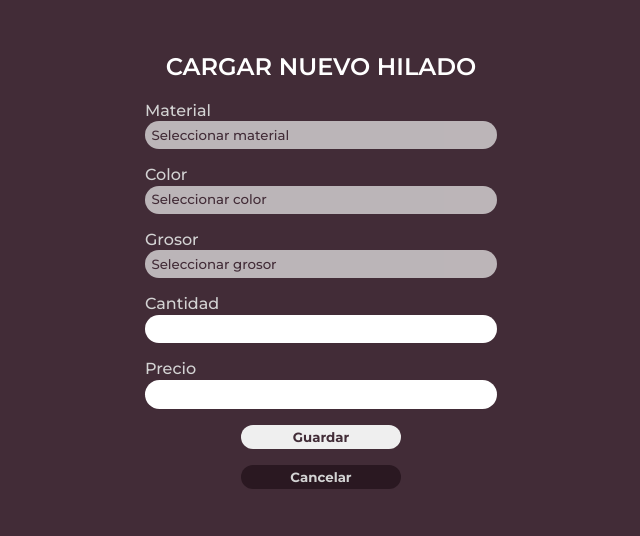
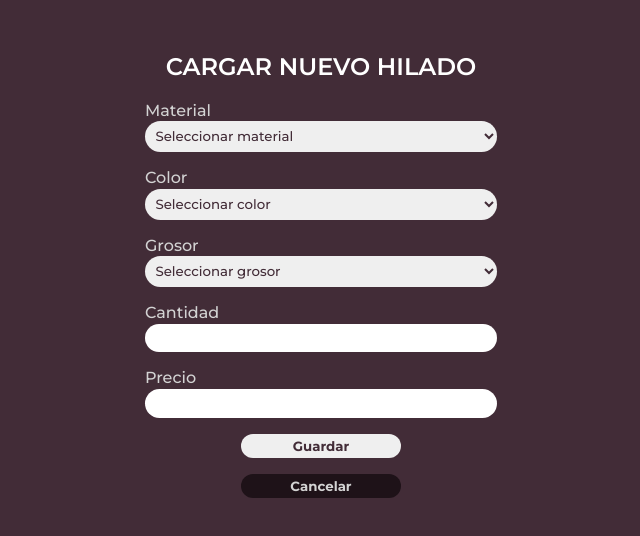
Before and after one commit to MaguRomera/crochet-manager-FRONT, a React (Vite) app: page /carga-stock in a window 1280 px wide. Shown: the top 536 px of the page, without its empty margins (319-959 px from the left). Built offline with nearby package versions, Linux system fonts and the light colour scheme.

Commit message:
El commit anterior no se ejecutó bien. Aquí están todos los arreglos correspondientes.

```diff
--- a/src/components/StockCard.jsx
+++ b/src/components/StockCard.jsx
@@ -1,11 +1,15 @@
 import { DeleteStockItem } from "./DeleteStockButton"
 import { useNavigate } from "react-router-dom"
+import { CrochetMContext } from "../contexts/crochet-manager-context"
+import { useContext } from "react"
 
 export function StockCard(props){
 
+    const {setIsEditing} = useContext(CrochetMContext);
     const navigate = useNavigate()
 
     const handleNav = () =>{
+        setIsEditing(false)
         navigate(`/editar-stock/${props.itemstock.id}`)
     }
 
--- a/src/contexts/crochet-manager-context.jsx
+++ b/src/contexts/crochet-manager-context.jsx
@@ -8,11 +8,13 @@ export function CrochetContextProvider(props){
     const [color, setColor] = useState("")
     const [grosor, setGrosor] = useState("")
     const [material, setMaterial] = useState("")
+    const [isEditing, setIsEditing] = useState(false);
 
     const CrochetMData = {
         color, setColor,
         grosor, setGrosor,
         material, setMaterial,
+        isEditing, setIsEditing
     }
     return(
         <CrochetMContext.Provider value={CrochetMData}>{props.children}</CrochetMContext.Provider>
--- a/src/routes/CargaStock.jsx
+++ b/src/routes/CargaStock.jsx
@@ -9,10 +9,12 @@ import { useNavigate } from "react-router-dom";
 
 export function CargaStock(){
 
-    const {color, grosor, material} = useContext(CrochetMContext)
+    const {color, grosor, material, isEditing, setIsEditing} = useContext(CrochetMContext)
     const [precio, setPrecio] = useState(1)
     const [cantidad, setCantidad] = useState(1)
     const navigate = useNavigate();
+
+    setIsEditing(true)
 
     const handleSubmit = (e) => {
         e.preventDefault();
@@ -41,15 +43,21 @@ export function CargaStock(){
             <form onSubmit={handleSubmit} className="form-carga-stock">
                 <span className="campo">
                     <label>Material</label>
-                    <SelectorMateriales/>
+                    <SelectorMateriales
+                        isEditing = {isEditing}
+                    />
                 </span>
                 <span className="campo">
                     <label>Color</label>
-                    <SelectorColores/>
+                    <SelectorColores
+                        isEditing = {isEditing}
+                    />
                 </span>
                 <span className="campo">
                     <label>Grosor</label>
-                    <SelectorGrosor/>
+                    <SelectorGrosor
+                        isEditing = {isEditing}
+                    />
                 </span>
                 <span className="campo">
                     <label>Cantidad</label>
--- a/src/routes/EdicionHilado.jsx
+++ b/src/routes/EdicionHilado.jsx
@@ -9,12 +9,18 @@
 
     export function EditarHilado(){
         const {id} = useParams();
+
         const [hilado, setHilado] = useState([])
-        const { color, grosor, material, setColor, setGrosor, setMaterial } = useContext(CrochetMContext)
+
+        const { color, grosor, material,
+            setColor, setGrosor, setMaterial,
+            isEditing, setIsEditing
+        } = useContext(CrochetMContext)
+
         const [precio, setPrecio] = useState(1)
         const [cantidad, setCantidad] = useState(1)
+
         const navigate = useNavigate();
-        const [isEditing, setIsEditing] = useState(false);
 
         useEffect(() => {
             axios.get(`http://localhost:3001/stock/${id}`)
--- a/src/styles/App.css
+++ b/src/styles/App.css
@@ -1,12 +1,13 @@
 :root{
   --background : #422C37;
   --darkfont : #422C37;
-  --cancel: #2A1821;
+  --cancel: #1e1218;
   --title: #ffffff;
   --lightfont: #d3d3d3;
   --tags: #422C37;
   --lightbtn: #e6e6e6;
   --disabled: #c2c2c2;
+  --disabled-font: #1e1218;
   --invalid: #ff0026;
 }
 
@@ -214,15 +215,23 @@ body{
   font-weight: 500;
 }
 
+/*------------------------------*/
+/*CLASES Y ESTILOS GENÉRICOS*/
+
+input:disabled{
+  background-color: var(--disabled);
+  color: var(--disabled-font);
+}
+
 select:disabled {
   appearance: none;
   -webkit-appearance: none;
   -moz-appearance: none;
   background-image: none;
+  background-color: var(--disabled);
+  color: var(--disabled-font);
+  opacity: 100%;
 }
-
-/*------------------------------*/
-/*CLASES Y ESTILOS GENÉRICOS*/
 
 .button{
   background-color: transparent;
```
Also changed, not shown: src/components/EditStockButton.jsx (deleted, +0 -22 lines).
